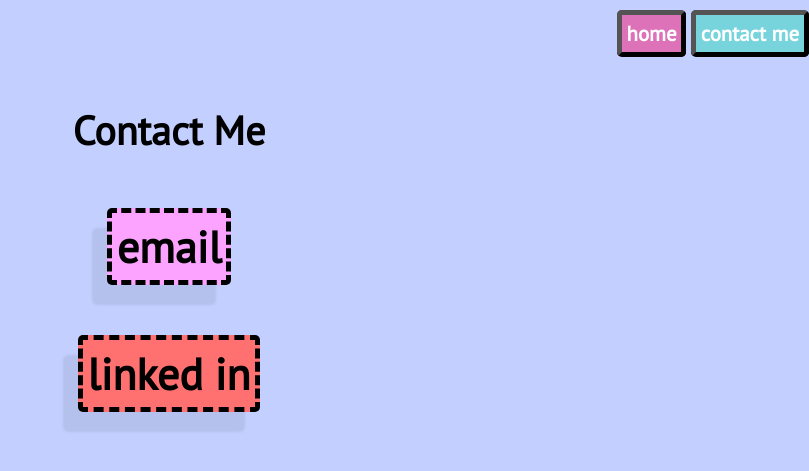
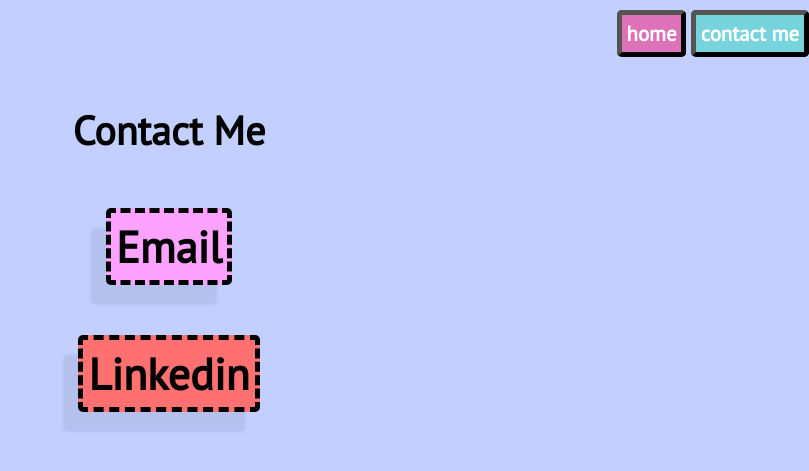
Before and after one commit to wang-xo/wang-xo.github.io, a Jekyll site: the page built from contact/index.html, in a window 1280 px wide. Shown: the top 471 px of the page, without its empty margins (471-1280 px from the left). Built offline with Jekyll 4.4.1, drawn with Linux system fonts in a browser that asks for light colours.

Commit message:
update some text and contact info

```diff
--- a/contact/index.html
+++ b/contact/index.html
@@ -1,7 +1,7 @@
 ---
 layout: default
-title: Xin Wang's portfolio
+title: Contact Me
 ---
 <h1 class="title">Contact Me</h1>
-<h2><a href="mailto:kairsten.fay@gmail.com">email</a></h2>
-<h2><a href="https://linkedin.com/in/kairsten-fay">linked in</a></h2>
+<h2><a href="mailto:wangxin@immersionv.com">Email</a></h2>
+<h2><a href="https://linkedin.com/in/jimwang1/">Linkedin</a></h2>
--- a/index.html
+++ b/index.html
@@ -1,8 +1,8 @@
 ---
 layout: default
-title: Xin Wang's portfolio
+title: Portfolio
 ---
-<h1>Kairsten Fay</h1>
+<h1>Jim Wang</h1>
 <nav id="home">
 
     <h2><a href="/projects">projects</a></h2>
```
